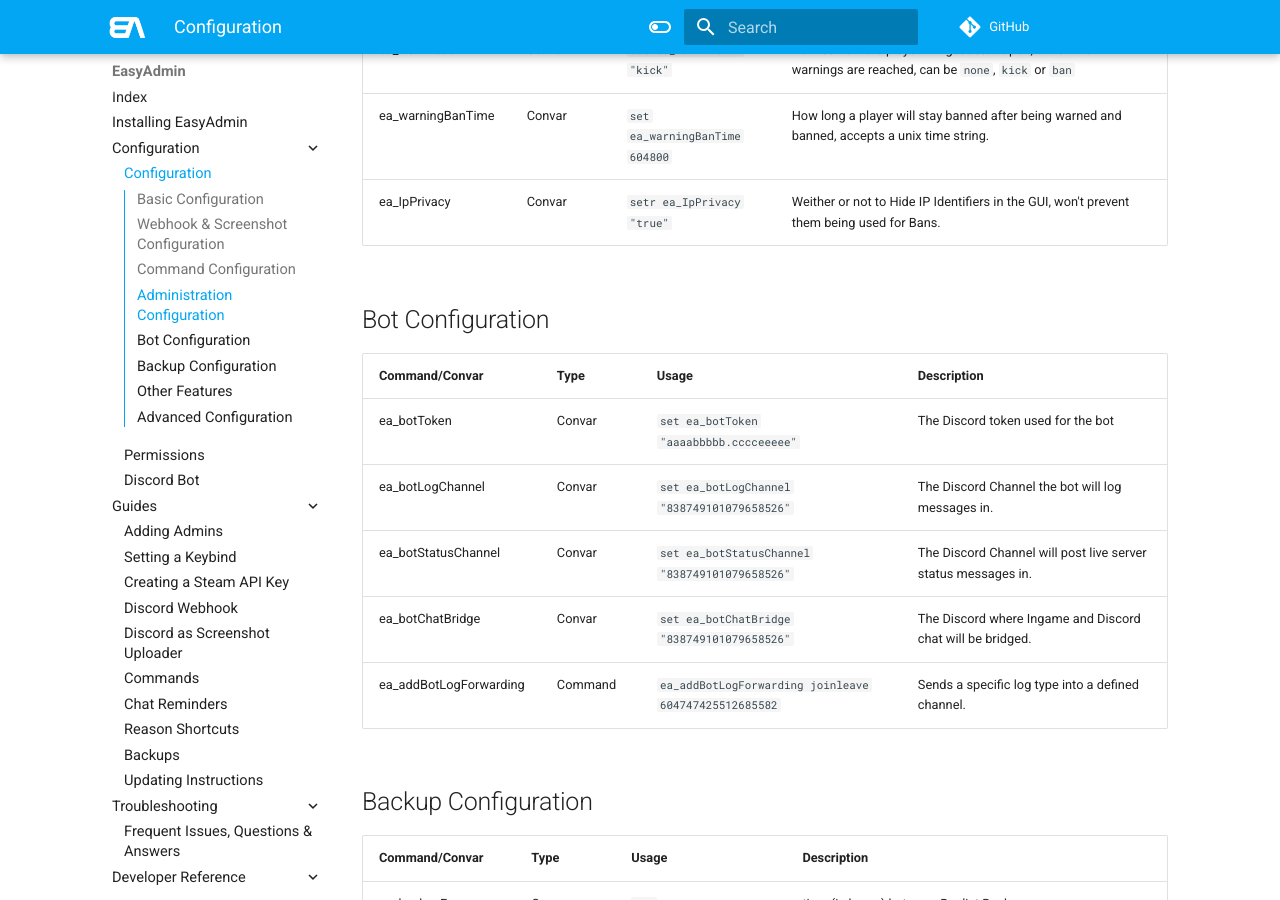
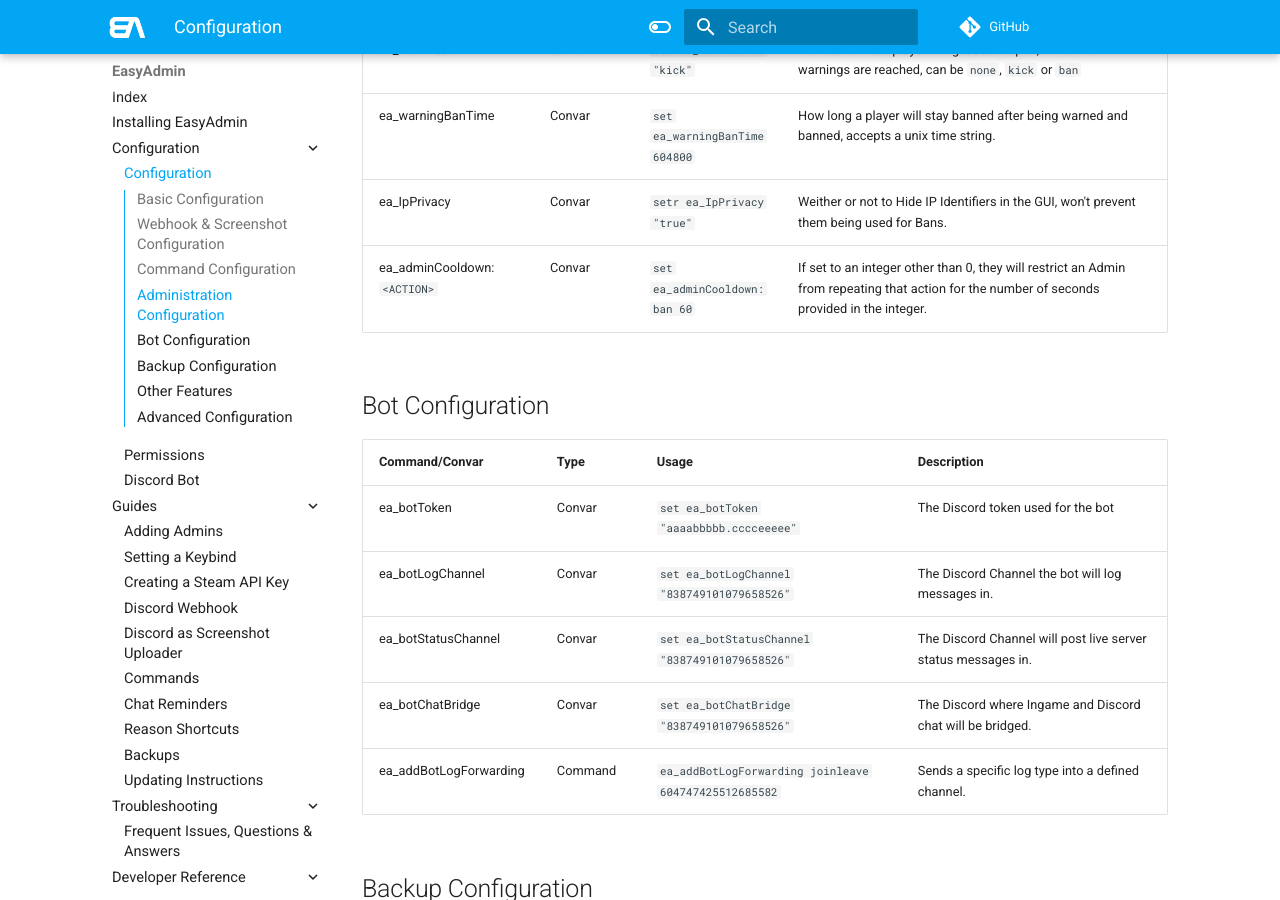
Before and after one commit to Blumlaut/EasyAdmin-docs, an MkDocs documentation site: the page built from docs/config.md, in a window 1280 px wide and 900 px high, scrolled down 3356 px. Built offline with MkDocs 1.6.1 and Material for MkDocs 9.7.7, drawn with Linux system fonts in a browser that asks for light colours; comment, search, counter and statistics services are not loaded; some of the changed text lies outside the part shown.

Commit message:
update docs

```diff
--- a/docs/config.md
+++ b/docs/config.md
@@ -53,7 +53,8 @@ Note that "setr" and "set" are **not** identical, make sure not to use them inte
 | ea_maxWarnings | Convar | `set ea_maxWarnings 3` | Defines how many times a player can get warned before actions are taken Automatically. |
 | ea_warnAction | Convar | `set ea_warnAction "kick"` | Defines how the player will get acted upon, if maximum warnings are reached, can be `none`, `kick` or `ban` |
 | ea_warningBanTime | Convar | `set ea_warningBanTime 604800` | How long a player will stay banned after being warned and banned, accepts a unix time string. |
-| ea_IpPrivacy | Convar	| `setr ea_IpPrivacy "true"` | Weither or not to Hide IP Identifiers in the GUI, won't prevent them being used for Bans.
+| ea_IpPrivacy | Convar	| `setr ea_IpPrivacy "true"` | Weither or not to Hide IP Identifiers in the GUI, won't prevent them being used for Bans. |
+| ea_adminCooldown:`<ACTION>` | Convar |  `set ea_adminCooldown:ban 60` | If set to an integer other than 0, they will restrict an Admin from repeating that action for the number of seconds provided in the integer. |
 
 ## Bot Configuration
 | Command/Convar | Type | Usage | Description |
@@ -84,6 +85,7 @@ Note that "setr" and "set" are **not** identical, make sure not to use them inte
 | ea_addShortcut | Command | `ea_addShortcut rdm RDMing is not allowed, please read our Rules! (/rules)`| Creates a shortcut for a reason. [More detailed informations](shortcuts.md) |
 | ea_enableChat | Command | `set ea_enableChat "false"` | Toggles EasyAdmin's own Admin Chat on/off |
 | ea_enableAllowlist | Convar | `set ea_enableAllowlist "true"` | Enable or Disable Allowlist System |
+| ea_disableShootingWhileFrozen | Convar | `set ea_disableShootingWhileFrozen "true"` | This will make it so that a player frozen by an admin will not be able to shoot their weapon. |
 
 
 ## Advanced Configuration
```
